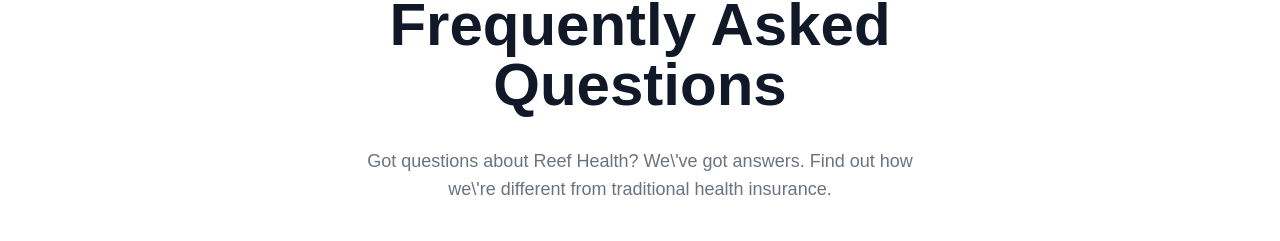
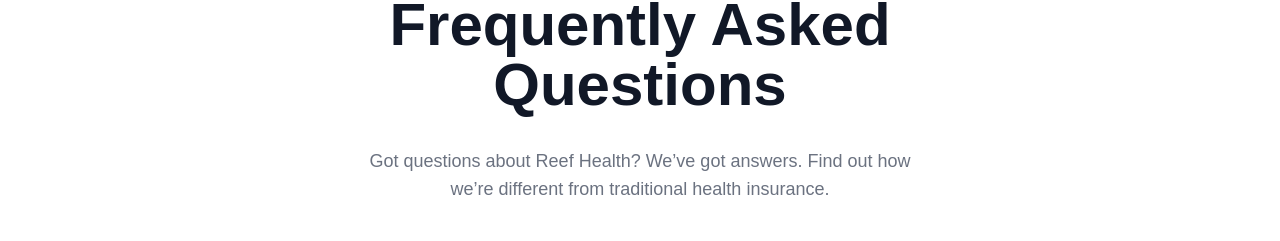
Before and after one commit to dieg0espx/ReefHealth, a Next.js app: page /about in a window 1280 px wide. Shown: the part 3500-3741 px from the top of the page. Built offline with nearby package versions, Linux system fonts and the light colour scheme.

Commit message:
Fix ESLint errors: escape apostrophes in FAQ.js and Hero.js

```diff
--- a/components/FAQ.js
+++ b/components/FAQ.js
@@ -63,7 +63,7 @@
         <div className="text-center mb-8 sm:mb-10 lg:mb-12">
           <span className="inline-block bg-[#e03a6a] text-white px-4 sm:px-6 py-2 rounded-full font-semibold mb-6 sm:mb-8 text-sm sm:text-base">FAQ</span>
           <h2 className="text-3xl sm:text-4xl md:text-5xl lg:text-6xl font-bold text-gray-900 mb-6 sm:mb-8 leading-tight">Frequently Asked<br />Questions</h2>
-          <p className="text-base sm:text-lg text-gray-500 mb-8 sm:mb-10 max-w-xl mx-auto">Got questions about Reef Health? We\'ve got answers. Find out how we\'re different from traditional health insurance.</p>
+          <p className="text-base sm:text-lg text-gray-500 mb-8 sm:mb-10 max-w-xl mx-auto">Got questions about Reef Health? We&rsquo;ve got answers. Find out how we&rsquo;re different from traditional health insurance.</p>
           <div className="flex flex-col sm:flex-row gap-4 sm:gap-6 justify-center">
             <button
               onClick={scrollToPricing}
--- a/components/Hero.js
+++ b/components/Hero.js
@@ -96,7 +96,7 @@
             <div className="flex items-center gap-6 sm:gap-8 md:gap-12">
               {/* Company Logos */}
               <div className="text-red-600 font-bold text-lg">Chick-fil-A</div>
-              <div className="text-red-600 font-bold text-lg">Jimmy John's</div>
+              <div className="text-red-600 font-bold text-lg">Jimmy John&rsquo;s</div>
               <div className="text-yellow-500 font-bold text-2xl">M</div>
               <div className="text-green-600 font-bold text-sm">College Hunks</div>
               <div className="text-blue-600 font-bold text-lg">MaidPro</div>
```
